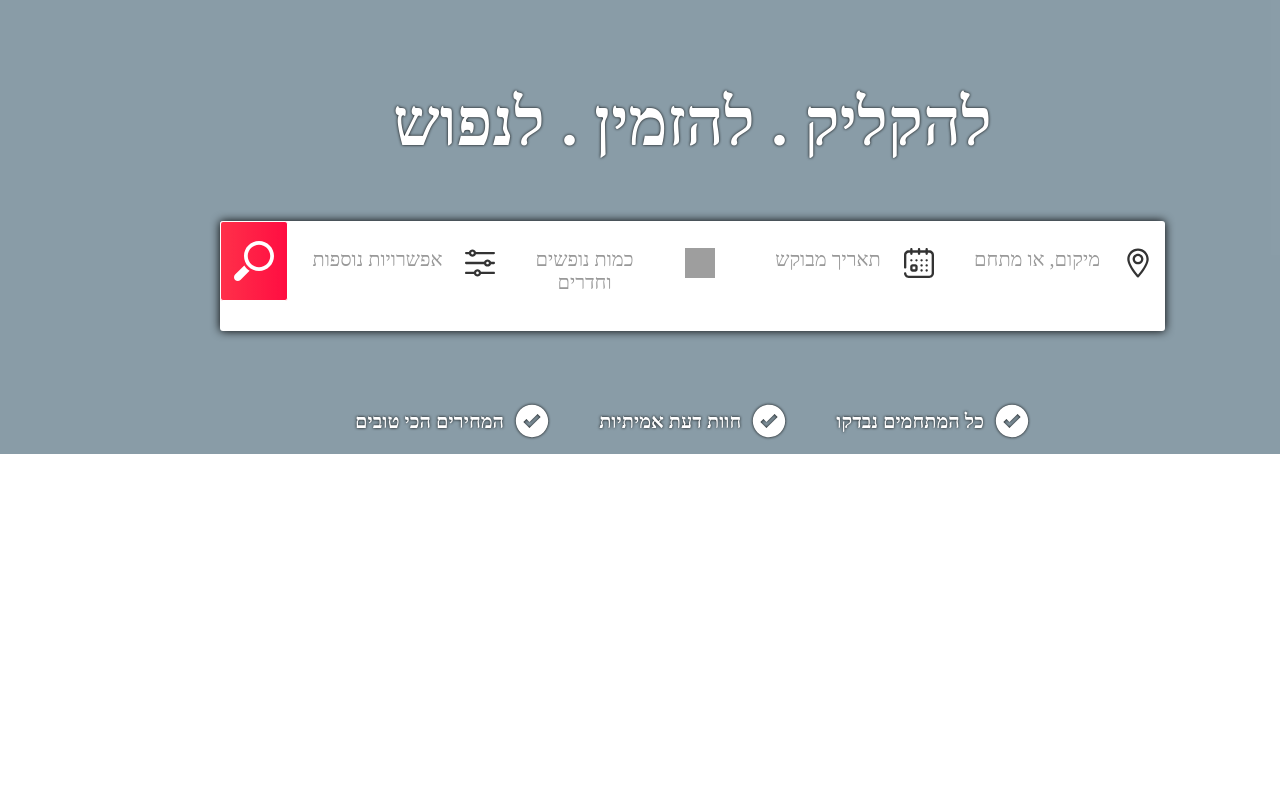
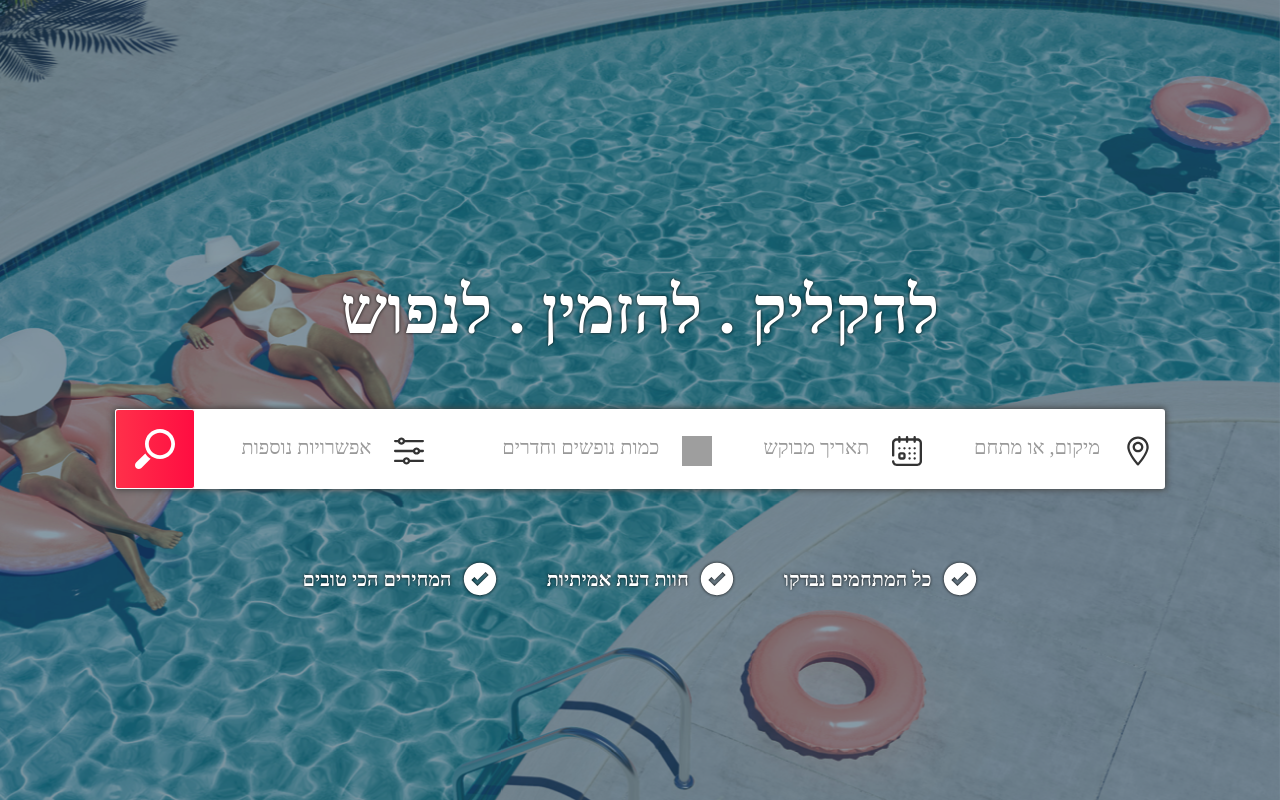
Before and after one commit to oredri/hotels, a PHP site: page / in a window 1280 px wide. Run offline with PHP 8.4, Linux system fonts and the light colour scheme; some web fonts are replaced; grey boxes are pictures that could not be loaded.

Commit message:
Update styles.css

```diff
--- a/css/styles.css
+++ b/css/styles.css
@@ -10,33 +10,36 @@
 body,html,h1{
     margin:0;
     padding:0;
+    overflow:hidden;
 }
 
 .container{
-
-    background-position: bottom 0px right -712px;
+    background: url('/img/bg.png') no-repeat  fixed;
+    height: 100vh;
+    width: 100vw;
+    position: relative;
     background-size: cover;
-    display:flex;
-    position: relative;
-    height:100%;
-    justify-content: center;
+    background-position: 35% 50%;
     font-family: 'Open Sans Hebrew Condensed', serif;
-    text-align: center;
 }
 
-.container:before{
-    content: '';
+.overlay {
     position: absolute;
-    width:100%;
-    height:100%;
-    top:0;
-    left:0;
+    height: 100%;
+    width: 100%;
+    top: 0;
+    left: 0;
     background:rgba(21,59,81,0.5);
-}
+    color: white;
+    display: flex;
+    align-items: center;
+    justify-content: center;
+    flex-direction: column;
+  }
 
 h1{
     font-size: 40px;
-    margin-top:115px;
+    margin-top:75px;
     margin-bottom:15px;
     filter: drop-shadow(0 0 1.5px #020303);
     color: #ffffff;
@@ -58,7 +61,7 @@ form{
     padding:0 5px;
     padding-bottom:6px;
     border-radius: 3px;
-    filter: drop-shadow(0 0 5px #000000);
+    box-shadow: 0px 0px 6px 1px #444444;
     background: rgb(255,255,255);
     background: linear-gradient(270deg, rgba(255,255,255,1) 0%, rgba(255,255,255,1) 57%, rgba(255,255,255,0.559558823529411) 100%);
 }
@@ -67,28 +70,56 @@ form div:nth-child(4) input  {
     border:none;
  }
 
+form.isOpen .search_bar{
+    position: fixed;
+    width:100vw;
+    height:100vh;
+    background: white;
+    top:0;
+    right:0;
+    z-index:100;
+}
+
+form.isOpen .exit{
+    display:block;
+}
+
+form.isOpen .search{
+    display:flex;
+}
+form.isOpen .search_bar input{
+    background: white;
+}
+
+
 .floating-input{
     position: relative;
 }
 
-.floating-input>input::placeholder {
+.floating-input>input::placeholder, .search_bar>input::placeholder{
     color: transparent;
 }
 
 .floating-input>input:focus,
-.floating-input>input:not(:placeholder-shown) {
+.floating-input>input:not(:placeholder-shown),
+.search_bar>input:focus,
+.search_bar>input:not(:placeholder-shown)
+{
 padding-top:6px;
 }
 
 .floating-input>input:focus~label,
-.floating-input>input:not(:placeholder-shown)~label {
+.floating-input>input:not(:placeholder-shown)~label,
+.search_bar>input:focus~label,
+.search_bar>input:not(:placeholder-shown)~label
+{
   transform: scale(0.7,0.7)  translateY(-30px);
 }
 
 input{
     background: transparent;
     border:none;
-    border-bottom:1px solid #E4E4E4;
+    border-bottom:1px solid rgba(119,119,119,0.2);
     width:100%;
     height:71px;
     padding-right:65px;
@@ -187,9 +218,13 @@ section img{
 }
 
 .search{
+    color:black;
     text-align: right;
     padding-right:65px;
     padding-top:15px;
+    display:none;
+    flex-direction: column;
+
 }
 
 .search_item{
@@ -199,17 +234,19 @@ section img{
 }
 
 .search_item img{
+
     margin-left:5px;
     height:15px;
     width:15px;
 }
 
 .exit{
+    display:none;
     position:absolute;
     top:25px;
     left:50px;
     cursor: pointer;
-    z-index:50;
+
 }
 
 @media only screen and (min-width: 749px) {
@@ -240,12 +277,41 @@ section img{
         background: white;
         flex-direction: row;
         padding:0;
+        justify-content: space-between;
+    }
+    form.isOpen .search_bar{
+        position: absolute;
+        width:100%;
+        height:100%;
+        overflow: hidden;
+        height:auto;
+        background: white;
+        top:0;
+        right:0;
+        z-index:100;
+
+    }
+    form.isOpen .search{
+        background:white;
     }
 
+
+    form.isOpen .exit{
+        display:none;
+    }
     label,.icon{
         top:27px;
     }
+    .first{
+        width:20%;
+    }
+    .second{
+        width:18%;
+    }
 
+    .four{
+        width:21%;
+    }
     input{
         border: none;
         height:80px;
```
